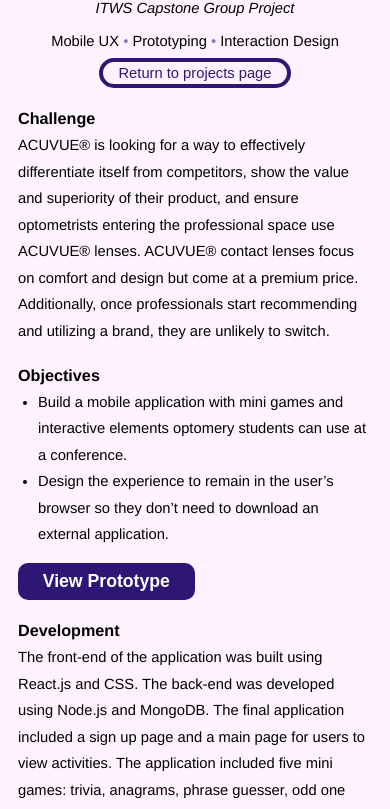
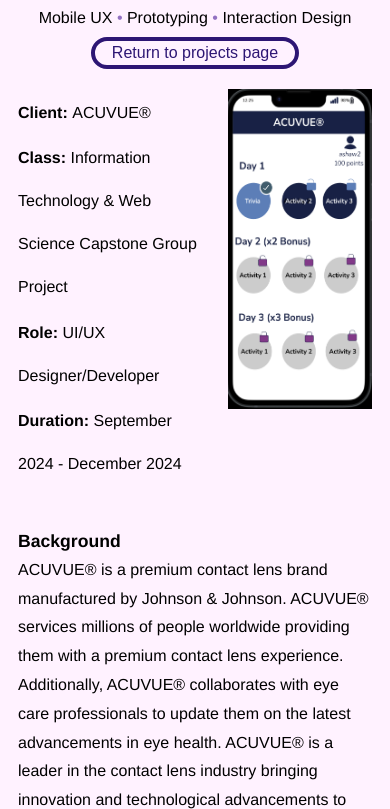
Before and after one commit to shaw-alexa/shaw-alexa.github.io, a plain HTML site: page pages/projects/acuvue.html in a window 390 px wide. Shown: the part 143-952 px from the top of the page. Drawn offline with Linux system fonts and the light colour scheme.

Commit message:
Updated Projects
Added more detail to ACUVUE® project and fixed spacing in mobile.

```diff
--- a/index.css
+++ b/index.css
@@ -179,12 +179,22 @@ h2 {
 
 
 @media (max-width: 768px) { /* Adjust for mobile screens */
-  html {
-    font-size: 92%;
+  nav {
+    gap: 30px;
   }
 
-  nav {
-    gap: 30px;
+  .row {
+    flex-direction: column;
+  }
+
+  .words{
+    width: 100%;
+    text-align: center;
+    margin-bottom: 10px;
+  }
+
+  .shapes {
+    width: 100%;
   }
 
   #d1 {
@@ -195,13 +205,13 @@ h2 {
   }
 
   #d9 {
-    margin-left: 0.5em;
+    margin-left: 6em;
   }
 
   #d2 {
     height: 4em;
     width: 4em;
-    margin-left: 1em;
+    margin-left: 8em;
   }
 
   #d3 {
@@ -210,26 +220,26 @@ h2 {
   }
 
   #d4 {
-    margin-left: 0.2em;
+    margin-left: 4em;
   }
 
   #d5 {
-    margin-left: 1.5em;
-    margin-top: 20%;
+    margin-left: 7.5em;
+
   }
 
   #d6 {
-    margin-left: 0%;
-    margin-top: 70%;
+    margin-left: 3.2em;
+
   }
 
   #d10 {
-    margin-left: 0%;
-    margin-top: 30%;
+    margin-left:4.1em;
+
   }
 
   #d7 {
-    margin-left: 0%;
+    margin-left:4.5em;
     height: 3.8em;
     width: 3.8em;
   }
@@ -238,6 +248,5 @@ h2 {
     height: 3.2em;
     width: 3.2em;
     margin-left: 0%;
-    margin-top: 40%;
   }
 }
--- a/index.js
+++ b/index.js
@@ -2,8 +2,11 @@ function navHome(loc) {
   if (loc == "home") {
     window.location.href = "index.html";
   }
+  else if (loc == "projects") {
+    window.location.href = "../index.html";
+  }
   else {
-    window.location.href = "../index.html";
+    window.location.href = "../../../index.html";
   }
 }
 
--- a/pages/about.css
+++ b/pages/about.css
@@ -259,11 +259,7 @@ p {
   right: -2.5%;
 }
 
-@media (max-width: 768px) { /* Adjust for mobile screens */
-  html {
-    font-size: 92%;
-  }
-
+@media (max-width: 768px) {
   nav {
     gap: 50px;
   }
--- a/pages/projects.css
+++ b/pages/projects.css
@@ -100,11 +100,28 @@ h3 {
   cursor: pointer;
 }
 
-@media (max-width: 768px) { /* Adjust for mobile screens */
-  html {
-    font-size: 92%;
-  }
+.acuvue {
+  position: relative;
+}
 
+.acuvueHomescreen {
+  opacity: 0;
+  position:absolute;
+  transition: opacity 0.5s ease-in-out, transform 0.5s ease-in-out;
+  top: 50%;
+  left: 65%;
+  transform: translate(-50%, -50%);
+  width: 6.5em;
+  height: auto;
+  z-index: 10;
+}
+
+#acuvueBtn:hover + .acuvueHomescreen {
+  opacity: 1;
+  transform: translate(-40%, -50%);
+}
+
+@media (max-width: 768px) {
   nav {
     gap: 30px;
   }
@@ -112,13 +129,7 @@ h3 {
   .dPurpleBtn {
     font-size: 1.1em;
     height: 2.7em;
-    width: 8.2em;
-  }
-
-  .lPurpleBtn {
-    font-size: 1.1em;
-    height: 2.7em;
-    width: 8.2em;
+    width: 9em;
   }
 
   h3 {
@@ -129,6 +140,10 @@ h3 {
     flex-direction: column;
   }
 
+  .innerBox1 {
+    width: 100%;
+  }
+
   .innerBox2 {
     flex-direction: row;
     width: 100%;
@@ -136,4 +151,8 @@ h3 {
     align-items: center;
   }
 
+  .skillsApplied {
+    width: 50%;
+  }
+
 }
--- a/pages/projects/acuvue.css
+++ b/pages/projects/acuvue.css
@@ -138,11 +138,27 @@ iframe {
   color:#9271C2;
 }
 
+.basicInfo {
+  display:flex;
+  width: 100%;
+  gap: 30px;
+  padding-top: 20px;
+  padding-bottom: 20px;
+}
+
+.info {
+  line-height: 2.7em;
+}
+
+.acuvueHomescreen {
+  height: auto;
+  width: 7em;
+  position: absolute;
+  z-index: 1;
+  left: 49%;
+}
+
 @media (max-width: 768px) { /* Adjust for mobile screens */
-  html {
-    font-size: 92%;
-  }
-
   nav {
     gap: 30px;
   }
@@ -155,4 +171,12 @@ iframe {
     height: 300px;
     width: 350px;
   }
+
+  .acuvueHomescreen {
+    height: 20em;
+    width: 9em;
+    position:relative;
+    left: auto;
+    z-index: 0;
+  }
 }
--- a/pages/projects/acuvue.html
+++ b/pages/projects/acuvue.html
@@ -11,7 +11,7 @@
 
   <body>
     <header>
-      <img src="../../images/logo.png" class="logo" onclick="navHome('projects')" alt="AJS in a purple circle">
+      <img src="../../images/logo.png" class="logo" onclick="navHome('projectExpanded')" alt="AJS in a purple circle">
       <nav>
         <a href="../projects.html" class="navLink" id="projects">Projects</a>
         <a href="../about.html" class="navLink" id="about">About</a>
@@ -20,10 +20,25 @@
 
     <div class="projectInfo">
       <h3>ACUVUE® Go!</h3>
-      <p><em>ITWS Capstone Group Project</em></p>
       <p class="skillsApplied">Mobile UX <span class="coloredDot">•</span> Prototyping <span class="coloredDot">•</span> Interaction Design</p>
       <button onclick="openProject('../projects.html')" class="returnBtn">Return to projects page</button>
     </div>
+
+    <section class="basicInfo">
+      <div>
+        <p class="info"><strong>Client: </strong>ACUVUE®</p>
+        <p class="info"><strong>Class: </strong>Information Technology & Web Science Capstone Group Project</p>
+        <p class="info"><strong>Role: </strong>UI/UX Designer/Developer</p>
+        <p class="info"><strong>Duration: </strong> September 2024 - December 2024</p>
+      </div>
+      <img src="../../images/acuvueHomescreen.png" class="acuvueHomescreen">
+    </section>
+
+    <h4>Background</h4>
+    <p>ACUVUE® is a premium contact lens brand manufactured by Johnson & Johnson. ACUVUE® services millions of
+      people worldwide providing them with a premium contact lens experience. Additionally, ACUVUE® collaborates
+      with eye care professionals to update them on the latest advancements in eye health. ACUVUE® is a leader in
+      the contact lens industry bringing innovation and technological advancements to millions of patients worldwide</p>
 
     <h4>Challenge</h4>
     <p>ACUVUE® is looking for a way to effectively differentiate itself from competitors, show the value and
@@ -36,7 +51,13 @@
       <li>Build a mobile application with mini games and interactive elements optomery students can use at a conference.</li>
       <li>Design the experience to remain in the user’s browser so they don’t need to download an external application.</li>
     </ul>
-    <button class="dPurpleBtn" onclick="openLink('https://www.figma.com/proto/6QvtewzK0tG0P7FA1CkoTJ/Capstone-Acuvue-Designs?node-id=142-181&t=tpDGHMtZAr2Fa30C-1&show-proto-sidebar=1&starting-point-node-id=142%3A181')">View Prototype</button>
+
+    <h4>My Role</h4>
+    <p>I developed the high fidelity wireframes for the client using Figma and ensured that the design of the
+      application matched current ACUVUE® design standards. Additionally, I led development on the front-end of
+      the application generating the ideas for the games and implementing them. I also worked on connecting the
+      front-end solution to the back-end ensuring all information could correctly be saved to the the database.</p>
+      <button class="dPurpleBtn" onclick="openLink('https://www.figma.com/proto/6QvtewzK0tG0P7FA1CkoTJ/Capstone-Acuvue-Designs?node-id=142-181&t=tpDGHMtZAr2Fa30C-1&show-proto-sidebar=1&starting-point-node-id=142%3A181')">View Prototype</button>
 
     <h4>Development</h4>
     <p>The front-end of the application was built using React.js and CSS. The back-end was developed using Node.js
```
Also changed, not shown: pages/about.html (+1 -1 lines), pages/projects.html (+5 -3 lines), pages/projects/portfolio.html (+1 -1 lines), images/acuvueHomescreen.png (added), images/pic.jpg, images/pic2.jpg (deleted).
